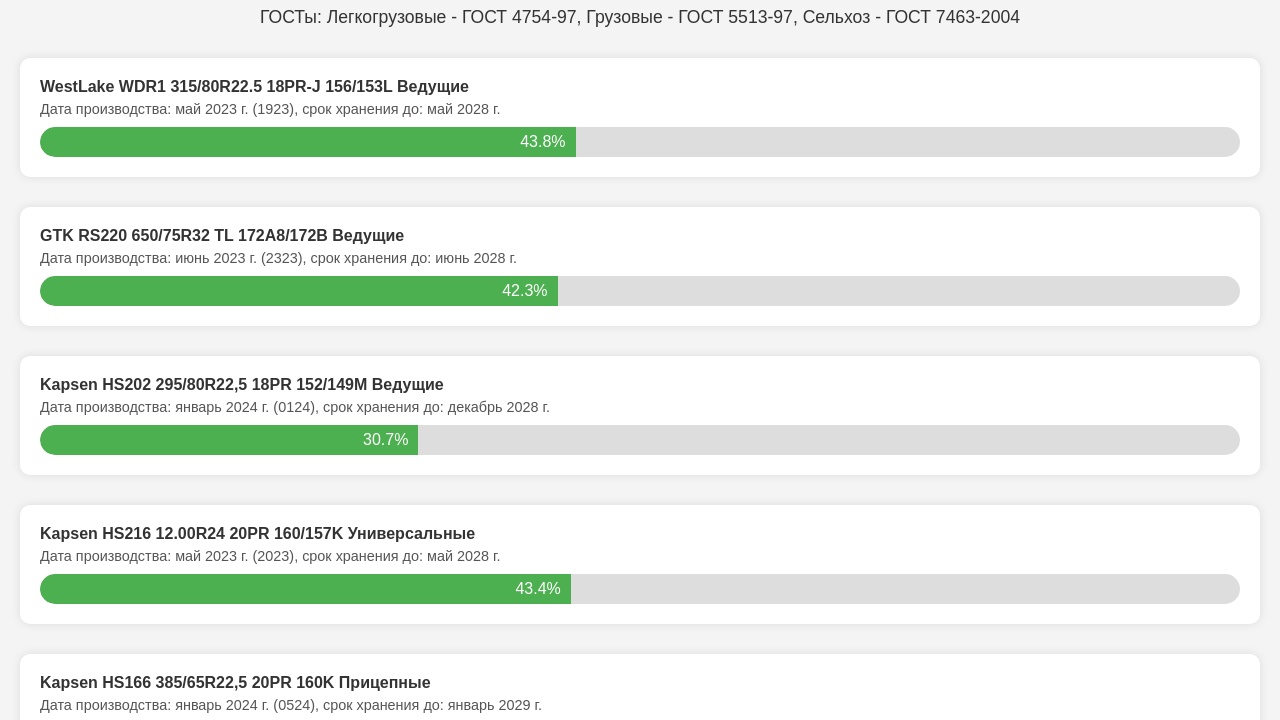
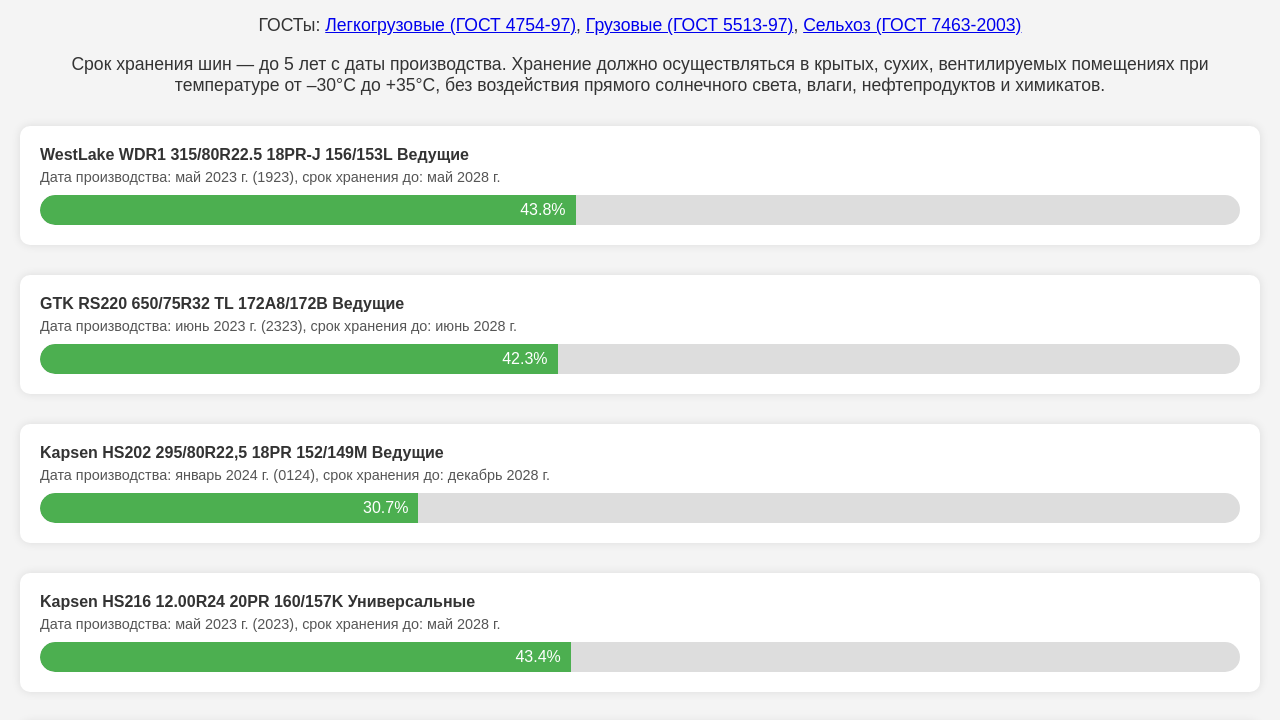
Before and after one commit to aruytehno/tire-storage-periods, a plain HTML site: page index.html in a window 1280 px wide. Shown: the part 61-781 px from the top of the page. Drawn offline with Linux system fonts and the light colour scheme.

Commit message:
Update list GOST standards

```diff
--- a/index.html
+++ b/index.html
@@ -58,7 +58,17 @@
 <body>
   <h1>Мониторинг сроков хранения шин</h1>
   <div class="gost">
-    ГОСТы: Легкогрузовые - ГОСТ 4754-97, Грузовые - ГОСТ 5513-97, Сельхоз - ГОСТ 7463-2004
+    <p>
+      ГОСТы:
+      <a href="https://docs.cntd.ru/document/1200017825" target="_blank">Легкогрузовые (ГОСТ 4754-97)</a>,
+      <a href="https://docs.cntd.ru/document/1200007503" target="_blank">Грузовые (ГОСТ 5513-97)</a>,
+      <a href="https://docs.cntd.ru/document/1200037648" target="_blank">Сельхоз (ГОСТ 7463-2003)</a>
+    </p>
+    <p>
+      Срок хранения шин — до 5 лет с даты производства.
+      Хранение должно осуществляться в крытых, сухих, вентилируемых помещениях при температуре от –30°C до +35°C,
+      без воздействия прямого солнечного света, влаги, нефтепродуктов и химикатов.
+    </p>
   </div>
 
   <div id="dashboard"></div>
```
